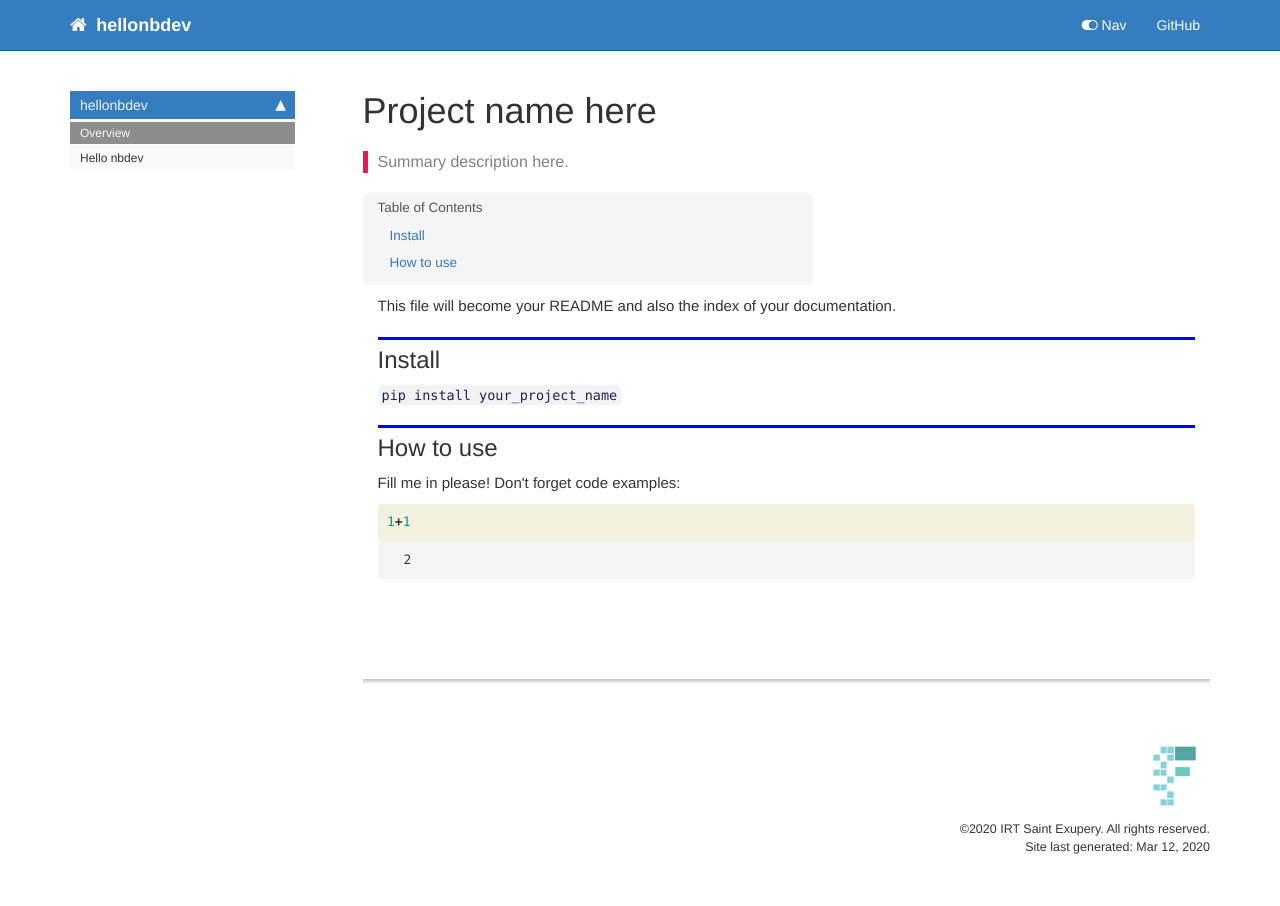
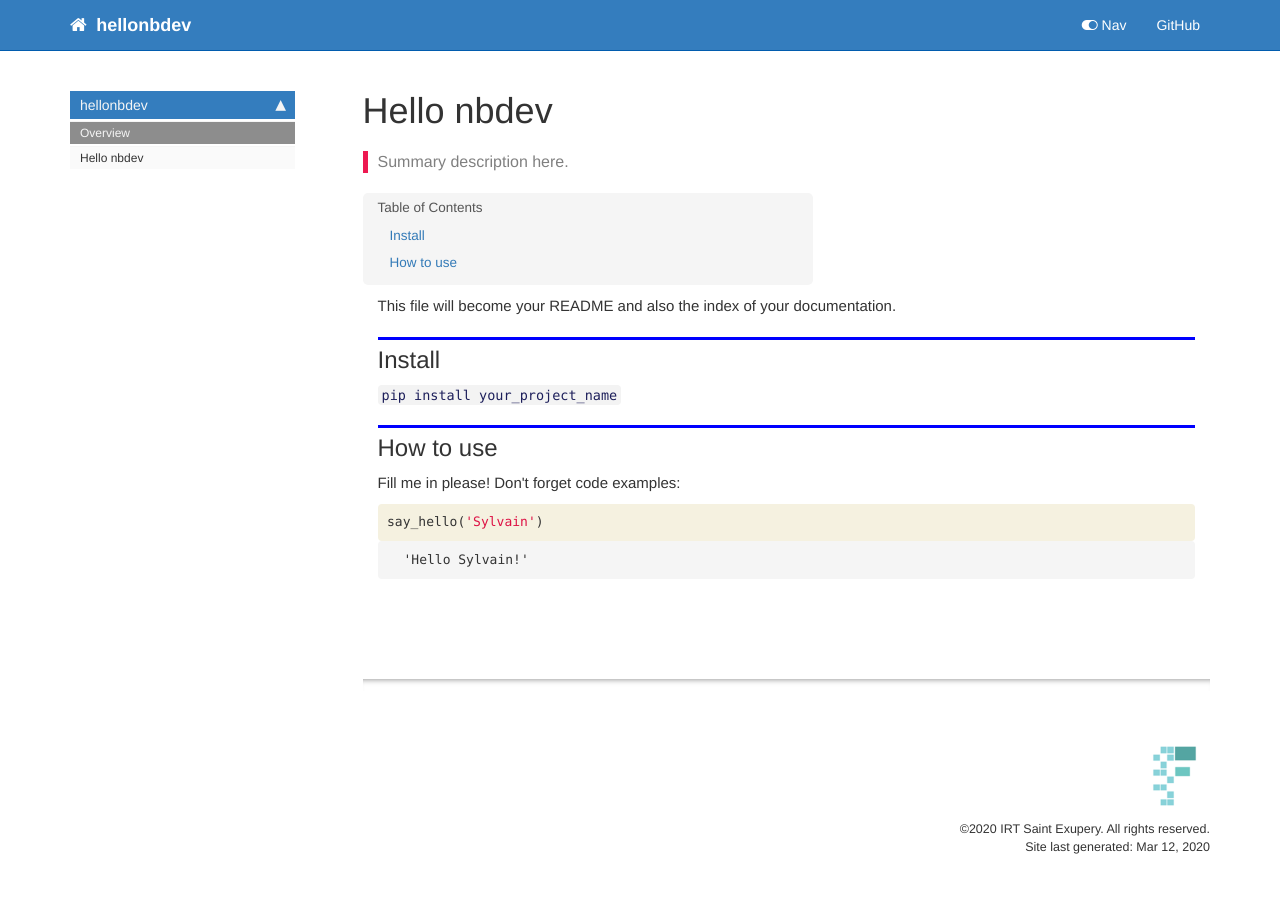
Before and after one commit to SylvainPicardM/hello_nbdev, a Jekyll site: the page built from docs/index.html, in a window 1280 px wide. Built offline with Jekyll 4.4.1, drawn with Linux system fonts in a browser that asks for light colours; nearby versions of some CDN libraries; comment, search, counter and statistics services are not loaded.

Commit message:
Modif index

```diff
--- a/docs/index.html
+++ b/docs/index.html
@@ -1,6 +1,6 @@
 ---
 
-title: Project name here
+title: Hello nbdev
 
 keywords: fastai
 sidebar: home_sidebar
@@ -62,7 +62,7 @@
 
 <div class="inner_cell">
     <div class="input_area">
-<div class=" highlight hl-ipython3"><pre><span></span><span class="mi">1</span><span class="o">+</span><span class="mi">1</span>
+<div class=" highlight hl-ipython3"><pre><span></span><span class="n">say_hello</span><span class="p">(</span><span class="s1">&#39;Sylvain&#39;</span><span class="p">)</span>
 </pre></div>
 
     </div>
@@ -77,7 +77,7 @@
 
 
 <div class="output_text output_subarea output_execute_result">
-<pre>2</pre>
+<pre>&#39;Hello Sylvain!&#39;</pre>
 </div>
 
 </div>
```
Also changed, not shown: README.md, 1 other file.
